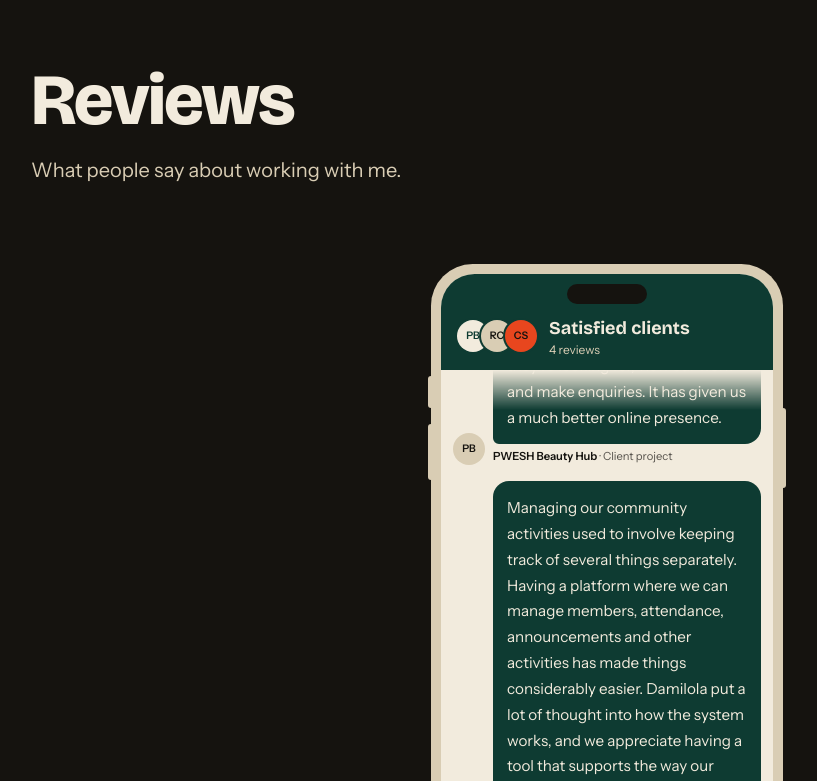
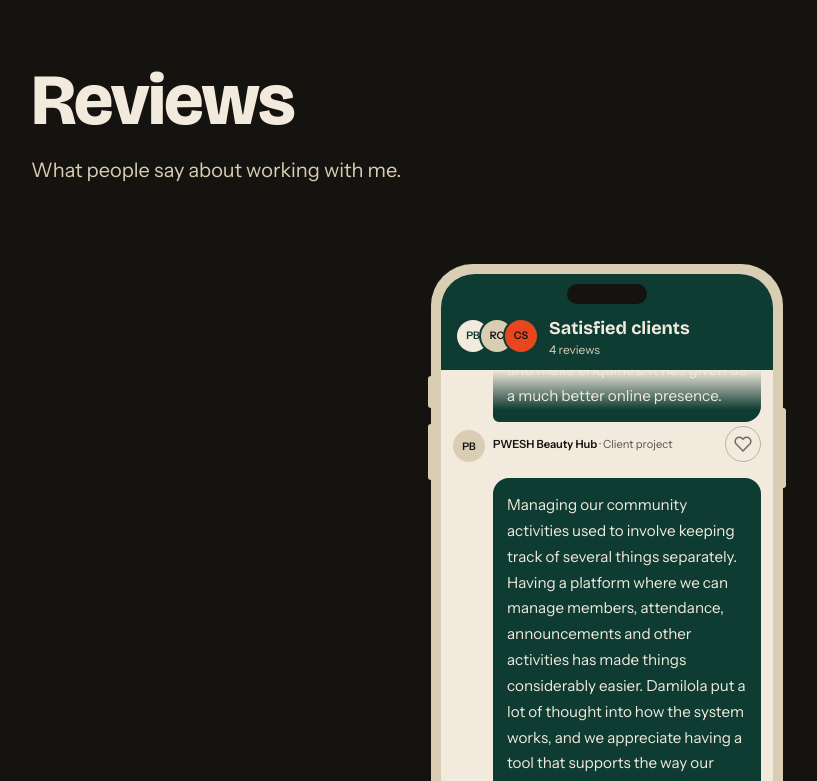
Before and after one commit to Damilola-Dev1/damilola-portfolio, a React (Vite) app: page / in a window 1280 px wide. Shown: the part 5480-6261 px from the top of the page, without its empty margins (33-850 px from the left). Built offline with nearby package versions, Linux system fonts and the light colour scheme.

Commit message:
Add heart button to reviews

```diff
--- a/src/components/Reviews.tsx
+++ b/src/components/Reviews.tsx
@@ -15,6 +15,9 @@ const BOOKING_URL: string = "https://calendly.com/thedamilola123/30min";
 // How long each review stays before the next one starts typing (milliseconds)
 const READ_TIME = 3000;
 
+// Where a visitor's loved reviews are remembered (in their own browser only)
+const LIKED_KEY = "reviews-loved";
+
 type Note = {
   name: string; // project name
   initials: string; // two letters shown in the round avatar
@@ -22,7 +25,6 @@ type Note = {
   role: string; // what kind of project it is
   text: string; // the review (or Damilola's words for the personal project)
   badge: string; // a short line that pops out beside the phone
-  link?: { label: string; href: string }; // optional small link under the review
   pill: { side: "left" | "right"; top: string; extra?: string; rotate: number };
 };
 
@@ -61,10 +63,6 @@ const NOTES: Note[] = [
     role: "Client project",
     text: "I love how my portfolio turned out. I wanted something that would present my work professionally without making it feel too complicated, and the final website achieved that. It looks good, is easy to navigate and gives people a better impression of what I do. I'm genuinely happy with the outcome.",
     badge: "Personal portfolio",
-    link: {
-      label: "View site",
-      href: "https://oluwakorede-eunice-portfolio.netlify.app/",
-    },
     pill: { side: "right", top: "58%", rotate: -4 },
   },
   {
@@ -174,11 +172,20 @@ function BotBubble({ text, action }: { text: string; action?: Action }) {
   );
 }
 
-// One review: the client's round avatar, green bubble, project name underneath.
+// One review: the client's round avatar, green bubble, project name underneath
+// and a heart button on the right.
 // The personal project (kind "own") keeps Damilola's portrait.
 // The text is hidden from screen readers (they get the plain list instead),
-// but the optional link stays reachable.
-function NoteBubble({ note }: { note: Note }) {
+// but the heart button stays reachable.
+function NoteBubble({
+  note,
+  loved,
+  onToggle,
+}: {
+  note: Note;
+  loved: boolean;
+  onToggle: () => void;
+}) {
   return (
     <div className="chat-in flex items-end gap-2">
       {note.kind === "own" ? (
@@ -195,31 +202,46 @@ function NoteBubble({ note }: { note: Note }) {
           {note.initials}
         </span>
       )}
-      <div className="min-w-0">
+      <div className="min-w-0 flex-1">
         <div className="rounded-2xl rounded-bl-md bg-forest px-3.5 py-3.5 text-paper">
           <p aria-hidden="true" className="text-[0.95rem] leading-[1.7]">
             {note.text}
           </p>
-          {note.link && (
-            <a
-              href={note.link.href}
-              target="_blank"
-              rel="noreferrer"
-              className="mt-1 inline-block py-1 text-sm font-semibold text-sand underline underline-offset-4 transition-colors hover:text-paper"
+        </div>
+        <div className="mt-1 flex items-center justify-between gap-2">
+          <p aria-hidden="true" className="min-w-0 text-[0.7rem] font-semibold">
+            {note.name}
+            <span className="font-normal text-ink/70"> · {note.role}</span>
+          </p>
+          <button
+            type="button"
+            onClick={onToggle}
+            aria-pressed={loved}
+            aria-label={`Love ${note.name}`}
+            className={`grid h-9 w-9 shrink-0 place-items-center rounded-full border transition-colors duration-200 active:scale-90 motion-reduce:transition-none ${
+              loved
+                ? "border-vermilion/50 bg-vermilion/10 text-vermilion"
+                : "border-ink/25 text-ink/60 hover:border-vermilion/50 hover:text-vermilion"
+            }`}
+          >
+            <svg
+              aria-hidden="true"
+              viewBox="0 0 24 24"
+              width="18"
+              height="18"
+              fill={loved ? "currentColor" : "none"}
+              stroke="currentColor"
+              strokeWidth="2"
+              strokeLinecap="round"
+              strokeLinejoin="round"
+              className={`transition-transform duration-200 motion-reduce:transition-none ${
+                loved ? "scale-125" : "scale-100"
+              }`}
             >
-              {note.link.label}
-              <span aria-hidden="true"> →</span>
-              <span className="sr-only">
-                {" "}
-                for {note.name} (opens in a new tab)
-              </span>
-            </a>
-          )}
+              <path d="M20.84 4.61a5.5 5.5 0 0 0-7.78 0L12 5.67l-1.06-1.06a5.5 5.5 0 0 0-7.78 7.78l1.06 1.06L12 21.23l7.78-7.78 1.06-1.06a5.5 5.5 0 0 0 0-7.78z" />
+            </svg>
+          </button>
         </div>
-        <p aria-hidden="true" className="mt-1 text-[0.7rem] font-semibold">
-          {note.name}
-          <span className="font-normal text-ink/70"> · {note.role}</span>
-        </p>
       </div>
     </div>
   );
@@ -238,6 +260,15 @@ export default function Reviews() {
   const [convo, setConvo] = useState<Msg[]>([]);
   const [draft, setDraft] = useState("");
   const [announce, setAnnounce] = useState("");
+  // which reviews this visitor has loved (kept in their own browser)
+  const [loved, setLoved] = useState<Record<string, boolean>>(() => {
+    try {
+      const raw = localStorage.getItem(LIKED_KEY);
+      return raw ? (JSON.parse(raw) as Record<string, boolean>) : {};
+    } catch {
+      return {};
+    }
+  });
   // the automatic chat only plays while the phone is on screen
   const [inView, setInView] = useState(
     () => typeof IntersectionObserver === "undefined",
@@ -248,6 +279,18 @@ export default function Reviews() {
   const scrollRef = useRef<HTMLDivElement>(null);
   // true while the visitor is at the bottom of the chat (so new messages scroll into view)
   const stick = useRef(true);
+
+  const toggleLove = (name: string) => {
+    setLoved((prev) => {
+      const next = { ...prev, [name]: !prev[name] };
+      try {
+        localStorage.setItem(LIKED_KEY, JSON.stringify(next));
+      } catch {
+        // storage can be blocked (private mode). The heart still works.
+      }
+      return next;
+    });
+  };
 
   // Watch for the phone coming on screen
   useEffect(() => {
@@ -480,7 +523,12 @@ export default function Reviews() {
                 <div className="flex min-h-full flex-col justify-end gap-4 px-3 py-4">
                   <div className={`flex flex-col gap-4 ${fade}`}>
                     {NOTES.slice(0, shown).map((n) => (
-                      <NoteBubble key={n.name} note={n} />
+                      <NoteBubble
+                        key={n.name}
+                        note={n}
+                        loved={!!loved[n.name]}
+                        onToggle={() => toggleLove(n.name)}
+                      />
                     ))}
 
                     {shown > N && (
```
